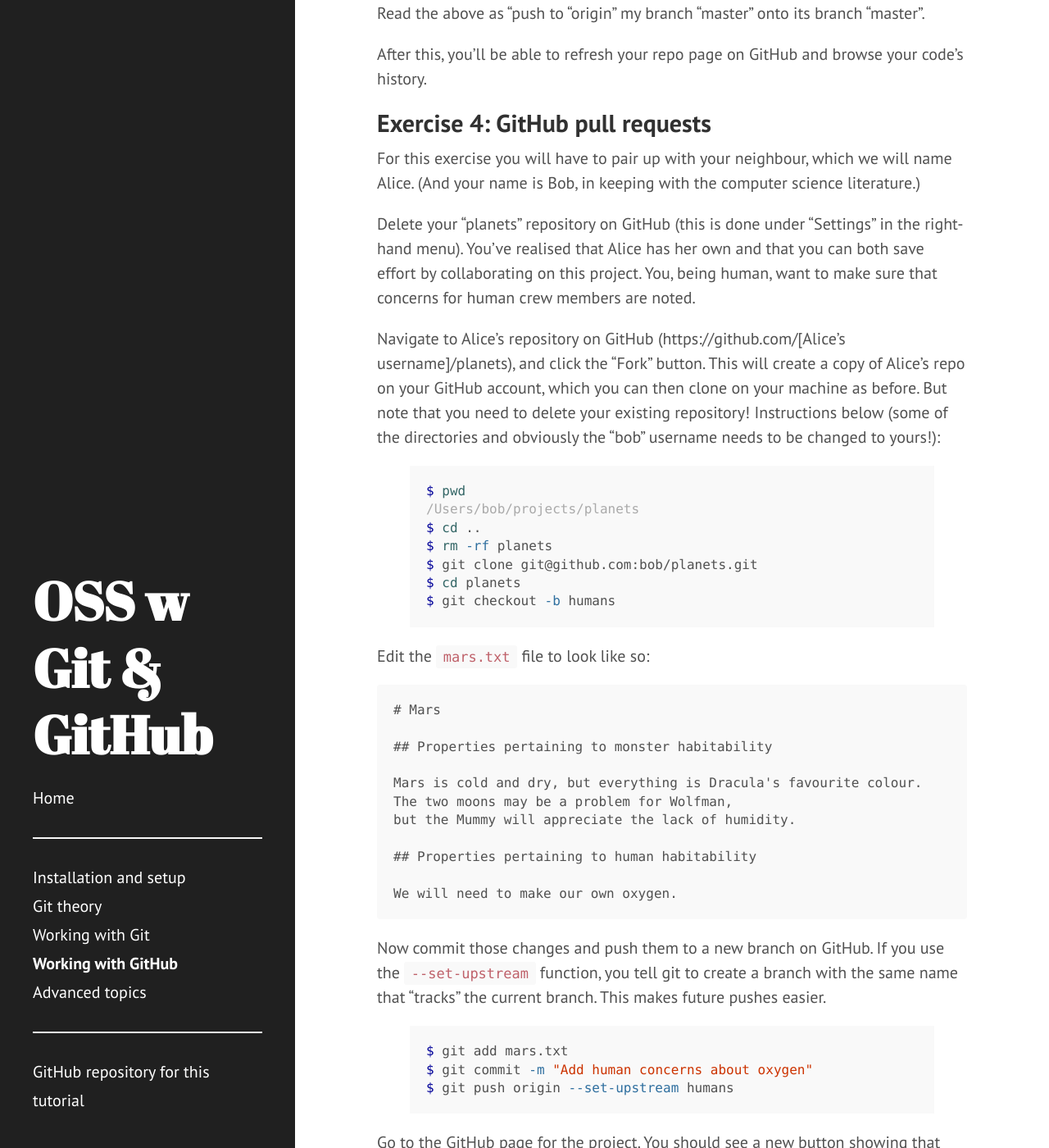
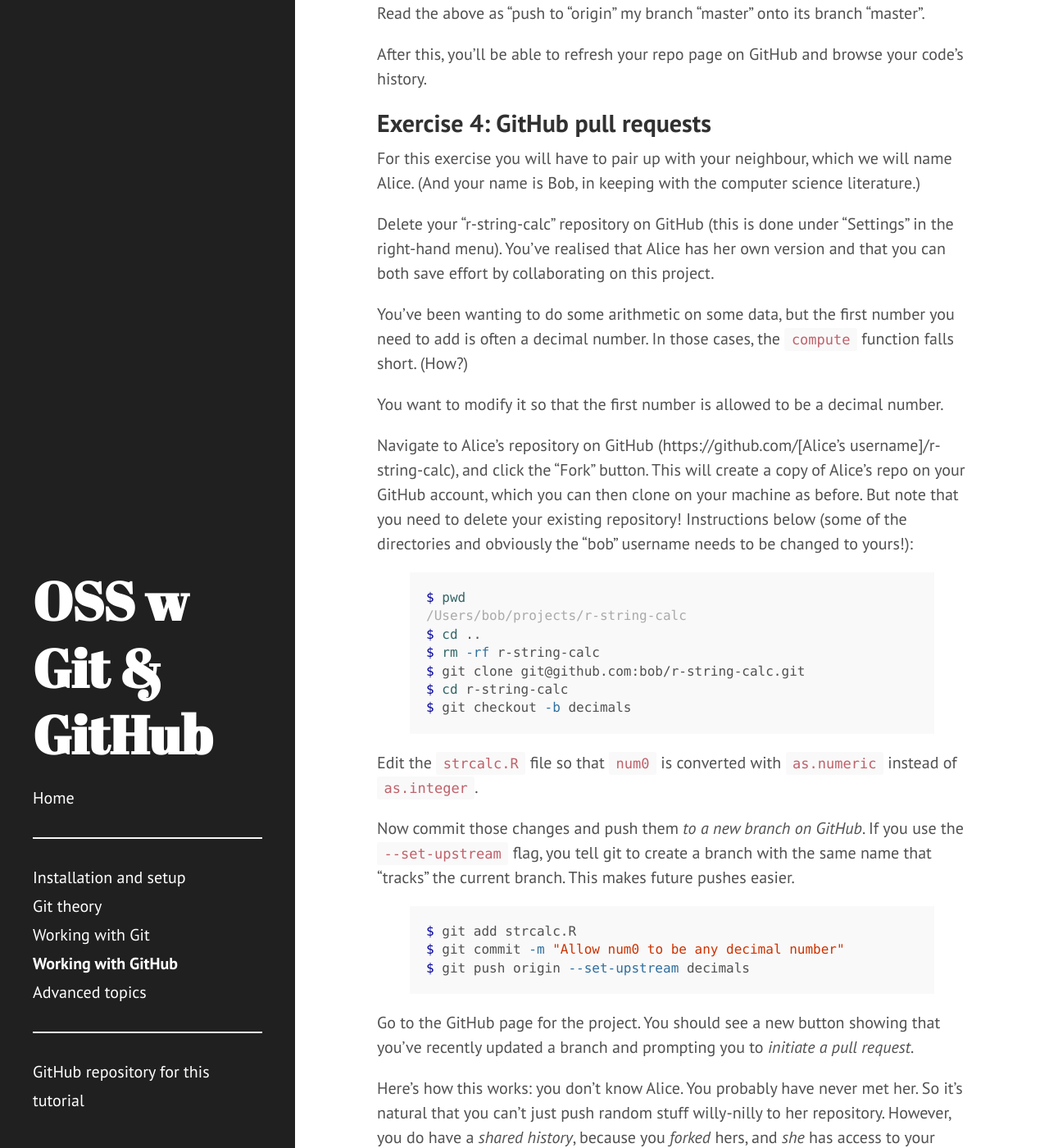
Before and after one commit to jni/git-tutorial, a Jekyll site: the page built from 3-github.md, in a window 1280 px wide and 1400 px high, scrolled down 1544 px. Shown: the whole window at 82% size. Built offline with Jekyll 4.4.1, drawn with Linux system fonts in a browser that asks for light colours; some of the changed text lies outside the part shown.

Commit message:
Finish porting GitHub lesson to R

```diff
--- a/3-github.md
+++ b/3-github.md
@@ -76,13 +76,20 @@ For this exercise you will have to pair up with your neighbour, which
 we will name Alice. (And your name is Bob, in keeping with the computer
 science literature.)
 
-Delete your "planets" repository on GitHub (this is done under "Settings"
-in the right-hand menu). You've realised that Alice has her own and
-that you can both save effort by collaborating on this project. You, being
-human, want to make sure that concerns for human crew members are noted.
+Delete your "r-string-calc" repository on GitHub (this is done under "Settings"
+in the right-hand menu). You've realised that Alice has her own version and
+that you can both save effort by collaborating on this project.
+
+You've been wanting to do some arithmetic on some data, but the first
+number you need to add is often a decimal number. In those cases, the
+`compute` function falls short. (How?)
+
+You want to modify it so that the first number is allowed to be a decimal
+number.
 
 Navigate to Alice's repository on GitHub
-(https://github.com/[Alice's username]/planets), and click the "Fork" button.
+(https://github.com/[Alice's username]/r-string-calc), and click the "Fork"
+button.
 This will create a copy of Alice's repo on your GitHub account, which
 you can then clone on your machine as before. But note that you need to
 delete your existing repository! Instructions below (some of the directories
@@ -90,38 +97,25 @@ and obviously the "bob" username needs to be changed to yours!):
 
 {% highlight console %}
 $ pwd
-/Users/bob/projects/planets
+/Users/bob/projects/r-string-calc
 $ cd ..
-$ rm -rf planets
-$ git clone git@github.com:bob/planets.git
-$ cd planets
-$ git checkout -b humans
+$ rm -rf r-string-calc
+$ git clone git@github.com:bob/r-string-calc.git
+$ cd r-string-calc
+$ git checkout -b decimals
 {% endhighlight %}
 
-Edit the `mars.txt` file to look like so:
+Edit the `strcalc.R` file so that `num0` is converted with `as.numeric`
+instead of `as.integer`.
 
-~~~
-# Mars
-
-## Properties pertaining to monster habitability
-
-Mars is cold and dry, but everything is Dracula's favourite colour.
-The two moons may be a problem for Wolfman,
-but the Mummy will appreciate the lack of humidity.
-
-## Properties pertaining to human habitability
-
-We will need to make our own oxygen.
-~~~
-
-Now commit those changes and push them to a new branch on GitHub. If you use
-the `--set-upstream` function, you tell git to create a branch with the same
+Now commit those changes and push them *to a new branch on GitHub*. If you use
+the `--set-upstream` flag, you tell git to create a branch with the same
 name that "tracks" the current branch. This makes future pushes easier.
 
 {% highlight console %}
-$ git add mars.txt
-$ git commit -m "Add human concerns about oxygen"
-$ git push origin --set-upstream humans
+$ git add strcalc.R
+$ git commit -m "Allow num0 to be any decimal number"
+$ git push origin --set-upstream decimals
 {% endhighlight %}
 
 Go to the GitHub page for the project. You should see a new button
@@ -138,6 +132,8 @@ The PR will tell Alice that you've made some
 changes to the code and you would like her to incorporate them into
 her project. Notice that you did this *without needing any special
 access from Alice!* This is the magic of GitHub.
+
+Check out the impact that GitHub has had on a few open source Python projects:
 
 ![GitHub's impact on FOSS](/git-tutorial/images/gh.png)
 
@@ -166,33 +162,17 @@ her project. Clicking on it, she will be taken to the web form for the
 PR, where she can examine the changes that Bob has made (the "Files changed"
 tab).
 
-Alice will note that this sentence would be made much more useful if it
-included some guidance about *how* to make oxygen on Mars. She comments on the
-PR page: "Thanks! Could you add a line about how this could be achieved?"
+Alice will note that this great change would be made much more useful if it
+also used `as.numeric` for `num1`! She comments on the
+PR page: "This is a great addition, thanks! Could you please do the same for
+num1?"
 
-After some web searching, Bob discovers that Mars has plenty of carbon dioxyde,
-so he suggests extracting the oxygen from that.
-
-~~~
-# Mars
-
-## Properties pertaining to monster habitability
-
-Mars is cold and dry, but everything is Dracula's favourite colour.
-The two moons may be a problem for Wolfman,
-but the Mummy will appreciate the lack of humidity.
-
-## Properties pertaining to human habitability
-
-We will need to make our own oxygen.
-We can extract it from CO2, which is plentiful on Mars.
-~~~
-
-Again, Bob commits and pushes his changes:
+On his machine, Bob makes the requested change, commits, and pushes his changes:
 
 {% highlight console %}
-$ git add mars.txt
-$ git commit -m "Specify how to obtain oxygen on Mars"
+$ #  ... edit strcalc.R ...
+$ git add strcalc.R
+$ git commit -m "Use as.numeric for num1's conversion also"
 $ git push  # no need to specify repo or branch anymore, having `set-upstream`
 {% endhighlight %}
 
@@ -205,67 +185,38 @@ request" button and incorporate Bob's changes to her code!
 
 One last thing needs to happen to really synchronise everyone's histories.
 Although Alice has Bob's changes, *Bob doesn't have Alice's commit
-incorporating his changes.* If he continues to work on his `humans` branch,
+incorporating his changes.* If he continues to work on his `decimals` branch,
 their histories will diverge. And if he works on his `master` branch, his
 changes won't be there!
 
-The solution is for him to *pull* from *Alice's* repository. For this, he needs
-to add it to his list of remotes (remember remotes?):
+The solution is for him to *pull* the master branch *from Alice's repository*.
+For this, he needs to add it to his list of remotes (remember remotes?):
 
 {% highlight console %}
 $ git remote -v
-origin	git@github.com:bob/planets.git (fetch)
-origin	git@github.com:bob/planets.git (push)
-$ git remote add upstream git@github.com:alice/planets.git
+origin	git@github.com:bob/r-string-calc (fetch)
+origin	git@github.com:bob/r-string-calc (push)
+$ git remote add upstream git@github.com:alice/r-string-calc
 $ git remote -v
-origin	git@github.com:bob/planets.git (fetch)
-origin	git@github.com:bob/planets.git (push)
-upstream	git@github.com:alice/planets.git (fetch)
-upstream	git@github.com:alice/planets.git (push)
+origin	git@github.com:bob/r-string-calc (fetch)
+origin	git@github.com:bob/r-string-calc (push)
+upstream	git@github.com:alice/r-string-calc (fetch)
+upstream	git@github.com:alice/r-string-calc (push)
 $ git checkout master
 $ git pull upstream master  # get upstream's master branch, and merge
 {% endhighlight %}
 
 Bob can now inspect his history log and see that both his changes and Alice's
-merge are there:
+merge are there. Use GitX for this or the `lsd` alias we learned earlier, or
+a simple git-log will also do.
 
-{% highlight console %}
-$ git lsd
-*   3fb6c83 (HEAD, master) Merge pull request #1 from bob/humans
-|\
-| * c00e290 (humans) Specify how to obtain oxygen on Mars
-| * 49ad7b0 Add human concerns about oxygen
-|/
-*   1fb7977 Merge branch 'pedant'
-|\
-| * 50726c3 (pedant) Complete first sentence
-* | 37d72a7 (third-person) Change Dracula reference to the third person
-|/
-*   2905d8d Merge branch 'headings'
-|\
-| * c932703 (headings) Add heading for human-specific concerns
-| * 14dde3e Add title and heading
-* | 730d526 Improve English style by replacing 2 with two
-|/
-* 37aa3b5 Note Mummy's preference for Martian atmosphere
-* 7126926 Add concerns about effect of moons on Wolfman
-* 3e1d628 Start notes on Mars as a base
-* 2407f61 (origin/master, origin/HEAD) Initial commit
-{% endhighlight %}
-
-And all his branches that have been merged back can be safely deleted:
-
-{% highlight console %}
-$ git branch -d humans pedant third-person headings
-{% endhighlight %}
-
-## Bonus exercise 1
+## Bonus exercise 1: self-PRs and code review
 
 Do the reverse approach, which is a bit different. Alice has gained a
 collaborator in Bob. Even though she still maintains control of the project
 repository, she wants to enlist his help. She sprouts a branch, adds a line or
-two (at the risk of mixing metaphors, an example:
-Medusa might appreciate the lack of reflective surfaces), then
+two (for example, she might want to add a test function, `test.compute`, that
+runs `compute` for a few known values and makes sure the results match up), then
 *creates a PR against her own repository.* She then asks Bob to review her
 change by mentioning his username (e.g. `@bob`, as in Twitter) in a comment on
 the PR page. Only when Bob gives his ok (or perhaps he spots a typo) does she
@@ -276,14 +227,13 @@ control the repository, is universal among programming teams, because it
 dramatically improves the quality of the code. Two pairs of eyes are more than
 twice as effective as one pair.
 
-## Bonus exercise 2
+## Bonus exercise 2: rebasing
 
-Bob pulls Alice's latest changes. He then works on a new section about
-*agriculture on Mars*. (e.g. Dracula vetoes any wishes to bring garlic, while
-Wolfman insists on taking a flock of sheep.) He submits his pull request.
+Bob thinks testing is a swell idea, and adds a test function at the bottom in
+a branch called `test-2`, and makes a PR.
 
-Meanwhile, Alice makes her own
-changes, adding a (blank) section on rocket fuel requirements.
+Meanwhile, Alice herself has also been busy and adds a third test function at
+the bottom of the same file, before merging Bob's PR.
 
 Bob's pull request now shows a greyed out "Merge" button, because there are
 merge conflicts! Unlike before, you don't have access to the history on GitHub,
```
Also changed, not shown: other parts of 3-github.md (+1 -1 lines).
